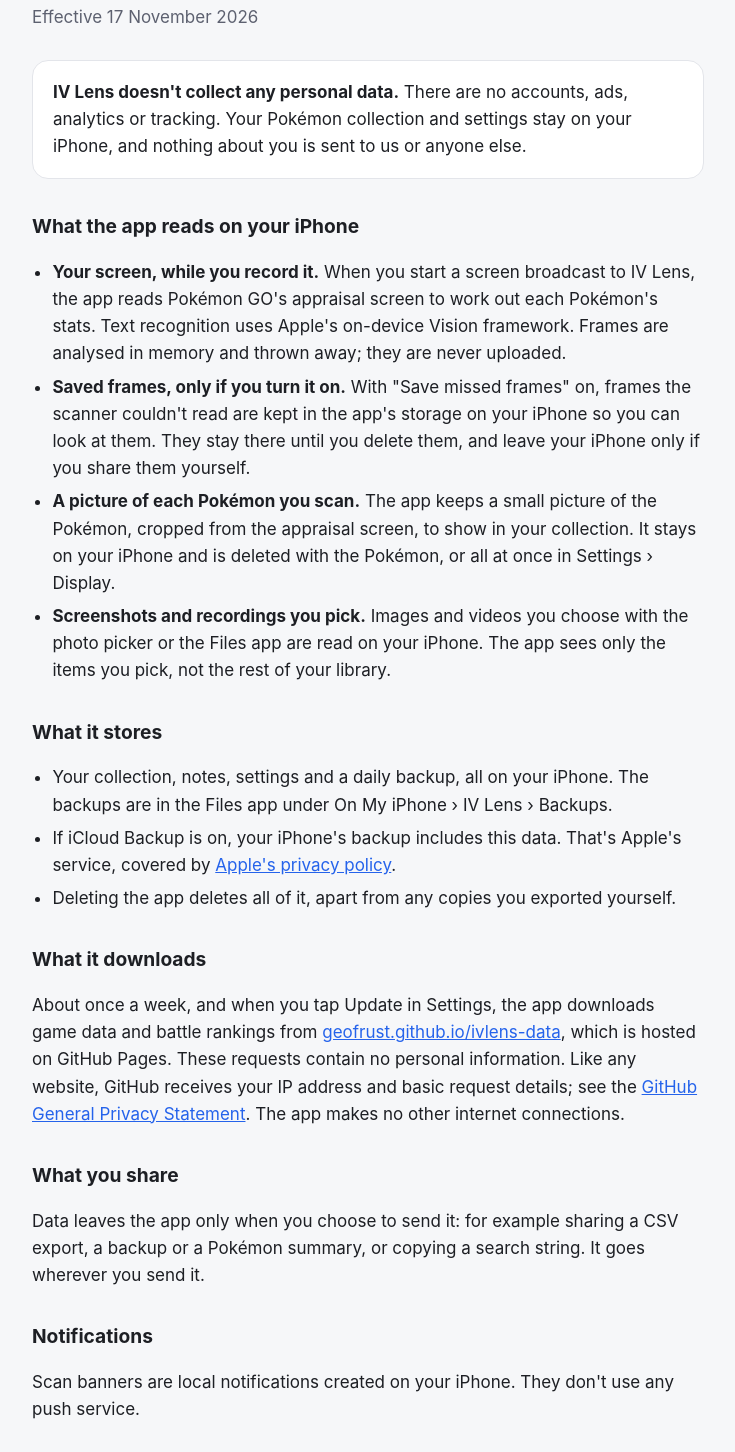
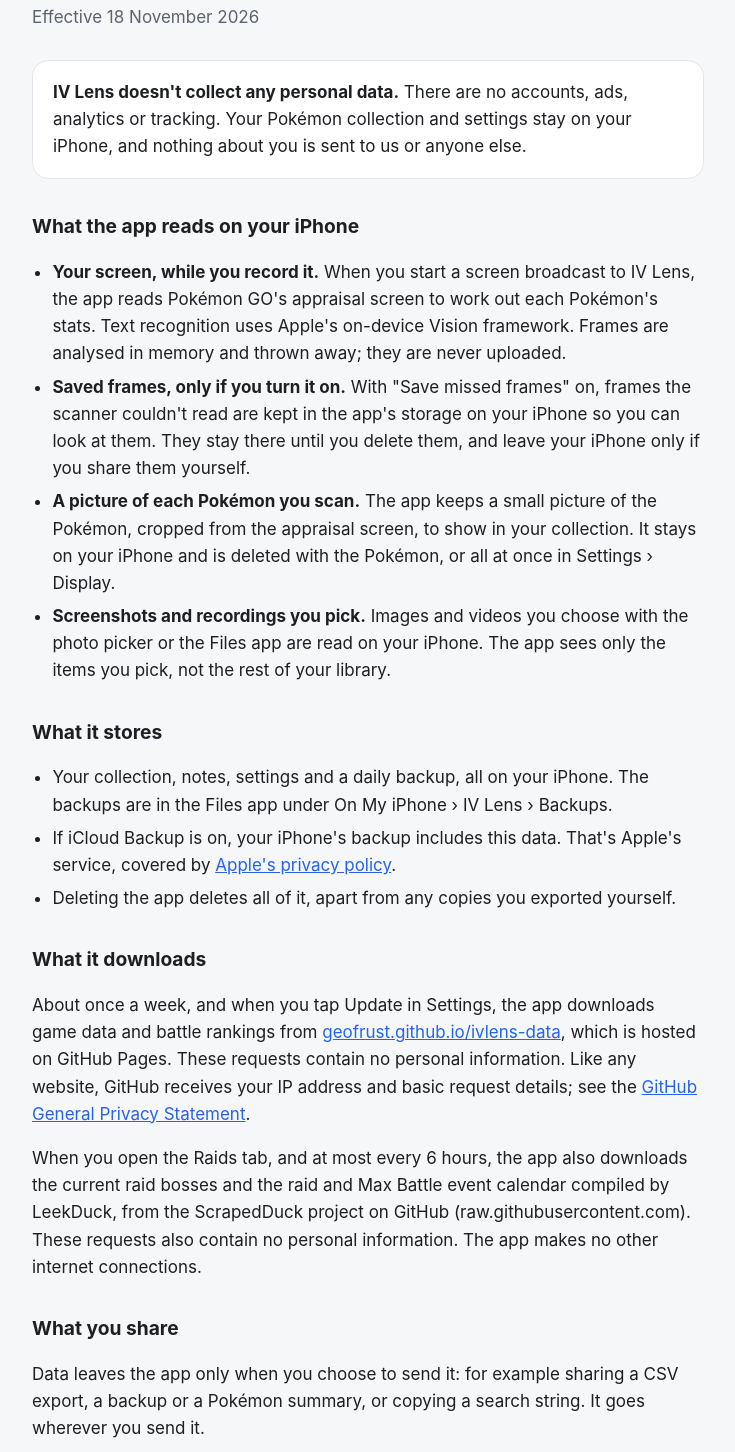
Before and after one commit to geofrust/ivlens-data, a plain HTML site: page privacy.html in a window 1280 px wide. Shown: the part 80-1532 px from the top of the page, without its empty margins (272-1007 px from the left). Drawn offline with Linux system fonts and the light colour scheme.

Commit message:
Privacy policy: the raid and Max Battle boss lists downloaded from ScrapedDuck

```diff
--- a/privacy.html
+++ b/privacy.html
@@ -27,7 +27,7 @@
 <body>
 <main>
   <h1>IV Lens Privacy Policy</h1>
-  <p class="date">Effective 17 November 2026</p>
+  <p class="date">Effective 18 November 2026</p>
 
   <div class="summary">
     <p><strong>IV Lens doesn't collect any personal data.</strong> There are no accounts, ads, analytics or tracking.
@@ -64,7 +64,11 @@
   Pages. These requests contain no personal information. Like any website, GitHub receives your IP address and basic
   request details; see the
   <a href="https://docs.github.com/en/site-policy/privacy-policies/github-general-privacy-statement">GitHub General
-  Privacy Statement</a>. The app makes no other internet connections.</p>
+  Privacy Statement</a>.</p>
+  <p>When you open the Raids tab, and at most every 6 hours, the app also downloads the current raid bosses and the
+  raid and Max Battle event calendar compiled by LeekDuck, from the ScrapedDuck project on GitHub
+  (raw.githubusercontent.com). These requests also contain no personal information. The app makes no other internet
+  connections.</p>
 
   <h2>What you share</h2>
   <p>Data leaves the app only when you choose to send it: for example sharing a CSV export, a backup or a Pokémon
```
